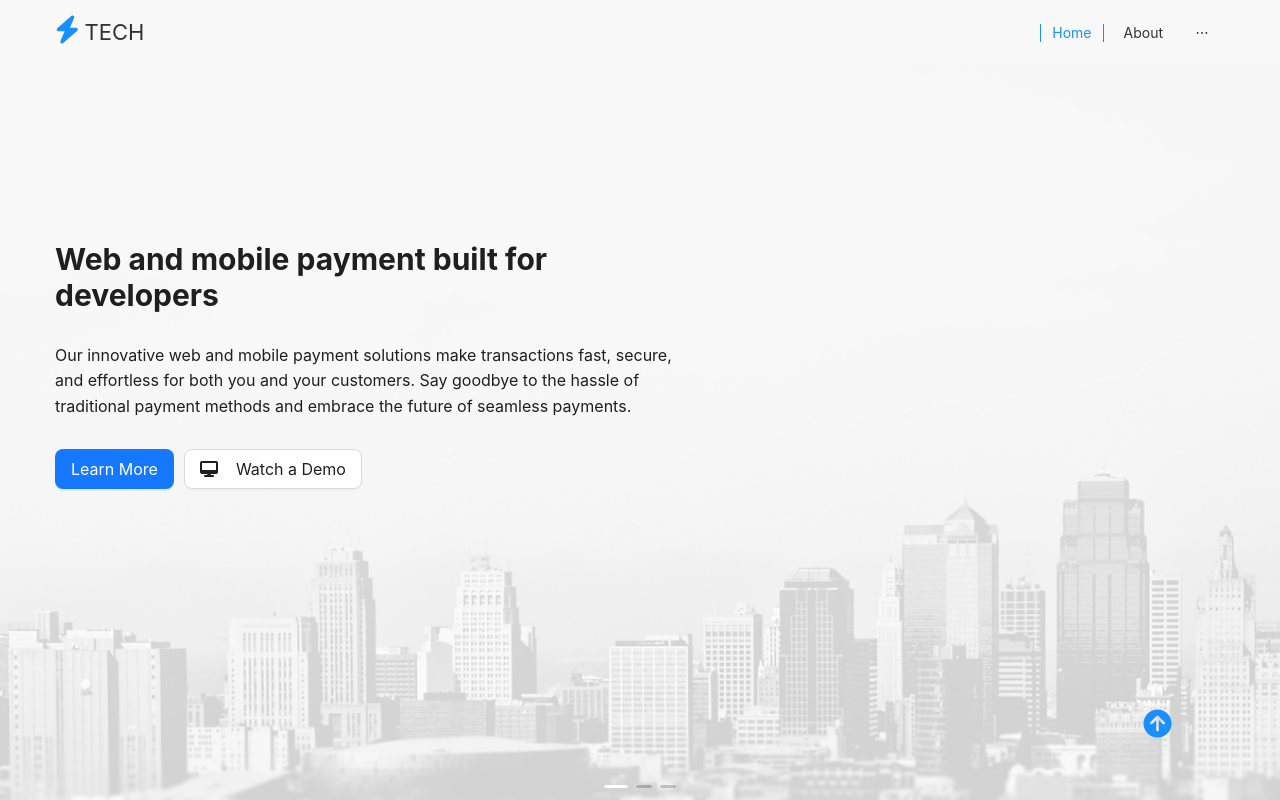
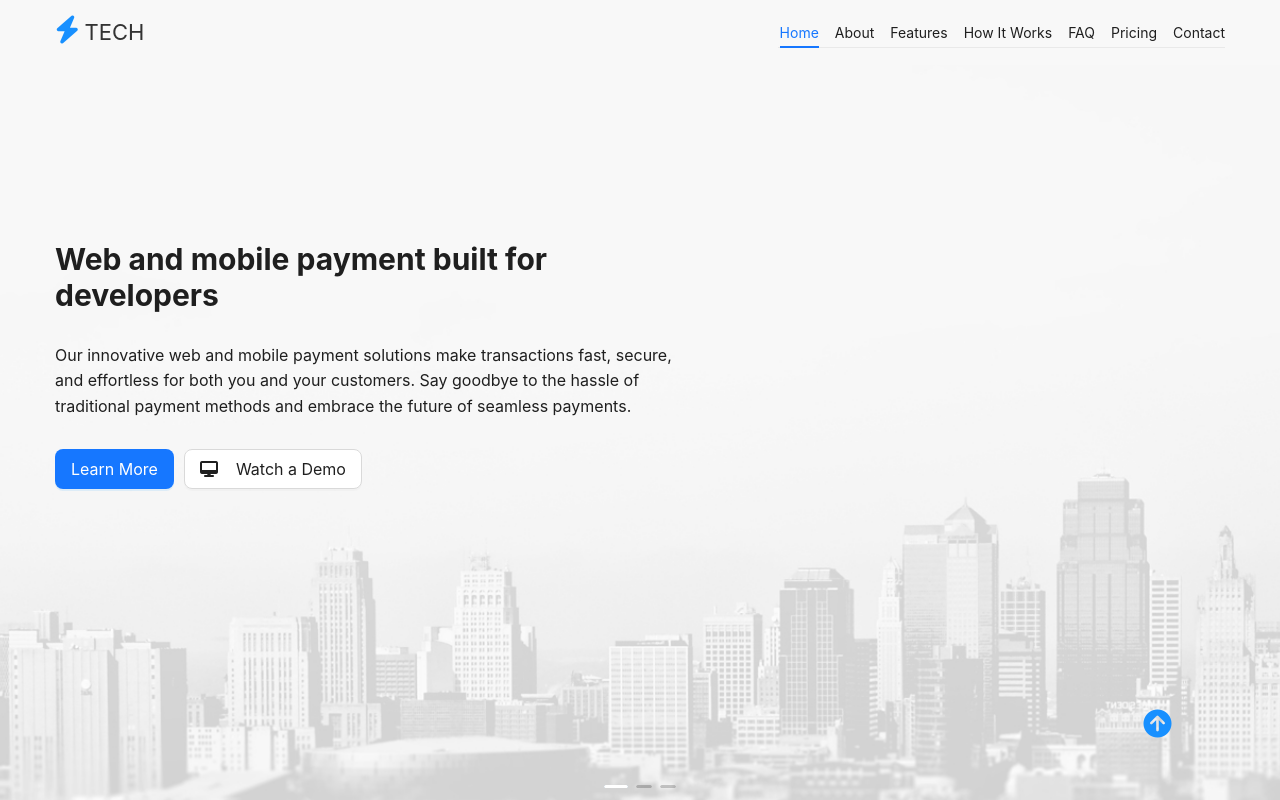
Before and after one commit to tangguhriyadi/fe-portfolio, a React (Create React App) app: page / in a window 1280 px wide. Shown: the top 800 px of the page. Built offline with nearby package versions, Linux system fonts and the light colour scheme.

Commit message:
feature(header): anchor link

```diff
--- a/src/App.css
+++ b/src/App.css
@@ -96,25 +96,37 @@ header
   color: #333;
 }
 
-.header .ant-anchor-wrapper {
-  background: none;
+:where(.css-dev-only-do-not-override-j0nf2s).ant-anchor-wrapper:not(.ant-anchor-horizontal) .ant-anchor::before {
+  position: absolute;
+  left: 0;
+  top: 0;
+  height: 100%;
+  border-inline-start: 2px solid rgba(5, 5, 5, 0.06);
+  content: " ";
+  opacity: 0;
 }
 
-.header .ant-anchor {
+
+/* .header .ant-anchor-wrapper {
+  background: none;
+} */
+
+/* .header .ant-anchor {
   display: flex;
-}
+} */
 
-.header .ant-anchor-ink {
+/* .header .ant-anchor-ink {
   display: none;
-}
+} */
 
-.header .ant-anchor-link {
-  padding: 0 20px;
+/* .header .ant-anchor-link {
+  padding-left: 10px !important;
+  padding-right: 10px !important;
   line-height: 1.4;
   position: relative;
-}
+} */
 
-.header .ant-anchor-link:before,
+/* .header .ant-anchor-link:before,
 .header .ant-anchor-link:after {
   content: '';
   background: #1890ff;
@@ -125,9 +137,9 @@ header
   left: 30%;
   opacity: 0;
   transition: all 0.3s linear;
-}
+} */
 
-.header .ant-anchor-link:after {
+/* .header .ant-anchor-link:after {
   left: auto;
   right: 30%;
 }
@@ -142,10 +154,10 @@ header
 .header .ant-anchor-link:hover:after {
   right: 5%;
   opacity: 1;
-}
+} */
 
 /* ant menu */
-.header .ant-menu {
+/* .header .ant-menu {
   border: 0;
   background: none !important;
 }
@@ -194,7 +206,7 @@ header
 .header .ant-menu li.ant-menu-item:hover:after {
   right: 5%;
   opacity: 1;
-}
+} */
 
 /*
 hero
--- a/src/components/common/AppHeader.tsx
+++ b/src/components/common/AppHeader.tsx
@@ -1,8 +1,8 @@
-import { Menu } from "antd";
 import React from "react";
+import { Anchor } from 'antd';
 
 const AppHeader = () => {
-  const contentHeader = ["Home", "About", "Experiences", "Contact"];
+  const contentHeader = ["Hero", "About", "Features", "How It Works", "FAQ", "Pricing", "Contact"];
   return (
     <div className="container-fluid">
       <div className="header">
@@ -10,14 +10,16 @@ const AppHeader = () => {
           <i className="fas fa-bolt"></i>
           <a href="https://www.google.com" target="_blank" rel="noopener noreferrer">TECH</a>
         </div>
-        <Menu
-          mode="horizontal"
-          defaultSelectedKeys={["home"]}
+         <Anchor
+
+         affix={false}
+         direction="horizontal"
         items={contentHeader.map((i) => {
           const key = i.toLocaleLowerCase();
           return {
             key,
-              label: i,
+            href: `#${key}`,
+            title:i === "Hero" ? "Home" : i
           };
         })}
       />
--- a/src/components/home/AppAbout.tsx
+++ b/src/components/home/AppAbout.tsx
@@ -35,7 +35,7 @@ const items:Item[] = [
 
 const AppAbout: React.FC = () => {
   return (
-    <div className="block aboutBlock">
+    <div id="about" className="block aboutBlock">
       <div className="container-fluid">
         <div className="titleHolder">
           <h2>About Me</h2>
--- a/src/components/home/AppFeature.tsx
+++ b/src/components/home/AppFeature.tsx
@@ -12,7 +12,7 @@ const { Meta } = Card;
 
 const AppFeature: React.FC = () => {
   return (
-    <div id="feature" className="block featureBlock bgGray">
+    <div id="features" className="block featureBlock bgGray">
     <div className="container-fluid">
       <div className="titleHolder">
         <h2>Key Features and Benefits</h2>
--- a/src/components/home/AppHero.tsx
+++ b/src/components/home/AppHero.tsx
@@ -21,7 +21,7 @@ const items = [
 
 const AppHero: React.FC = () => {
   return (
-    <div className="heroBlock">
+    <div id="hero" className="heroBlock">
       <Carousel>
         {items.map(item => (
           <div key={item.key} className="container-fluid">
--- a/src/components/home/AppWorks.tsx
+++ b/src/components/home/AppWorks.tsx
@@ -12,7 +12,7 @@ const AppWorks: React.FC = () => {
     setIsModalOpen(false);
   };
   return (
-    <div className="block worksBlock">
+    <div id="how it works" className="block worksBlock">
       <div className="container-fluid">
         <div className="titleHolder">
           <h2>How It Works</h2>
```
Lines whose indentation alone changed are shown as unchanged.
